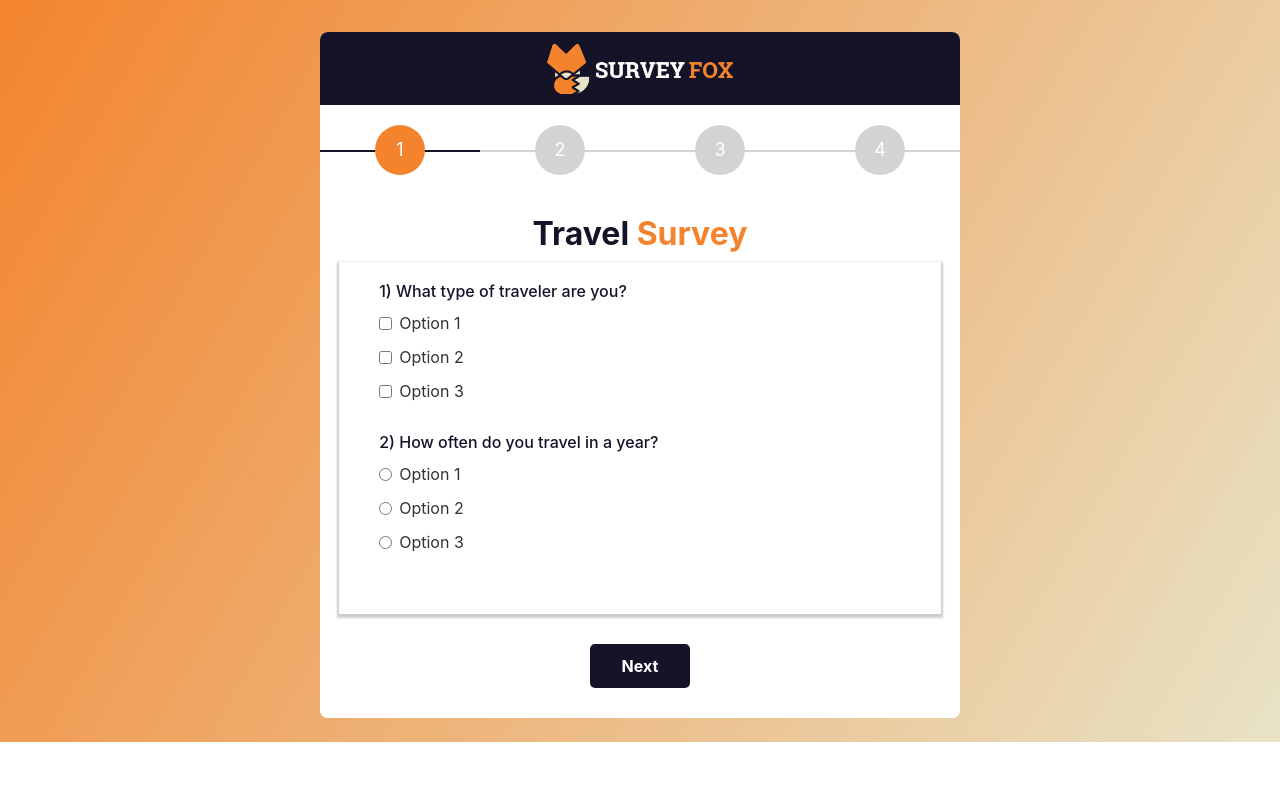
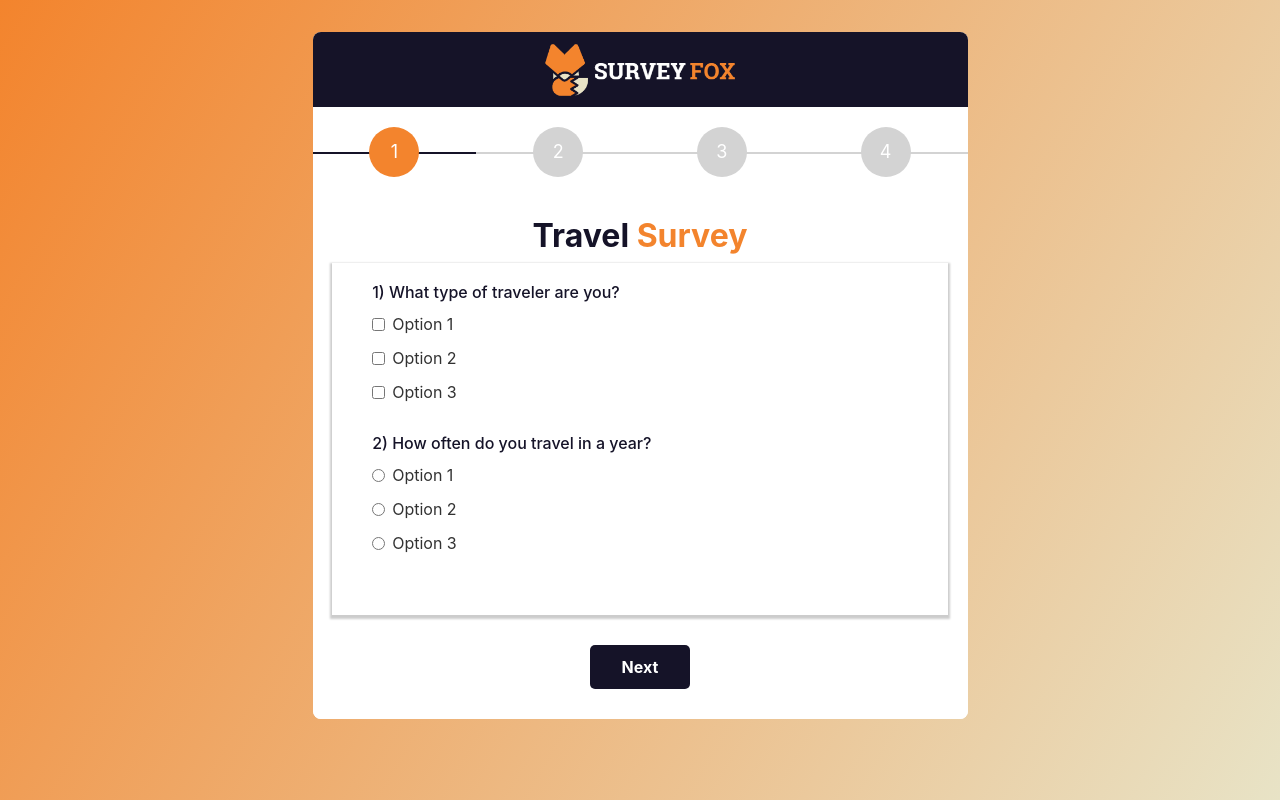
Before and after one commit to patel-isha/survey-fox, a PHP site: page /surveyfox/ in a window 1280 px wide. Run offline with PHP 8.4, Linux system fonts and the light colour scheme; some libraries are stand-ins or nearby versions.

Commit message:
removing white space at bottom

```diff
--- a/assets/css/form.css
+++ b/assets/css/form.css
@@ -3,9 +3,22 @@
     padding: 0;
 }
 
-html {
+html, body {
     height: 100%;
+    margin: 0;
+    padding: 0;
+    overflow: hidden;
 }
+
+.container-fluid {
+    height: 100%;
+    padding: 0;
+    overflow-y: auto;
+}
+
+/* Adjust other necessary parent containers if needed */
+
+/* Add additional CSS rules as needed to target specific elements causing extra space */
 
 /*Background color*/
 #grad1 {
```
